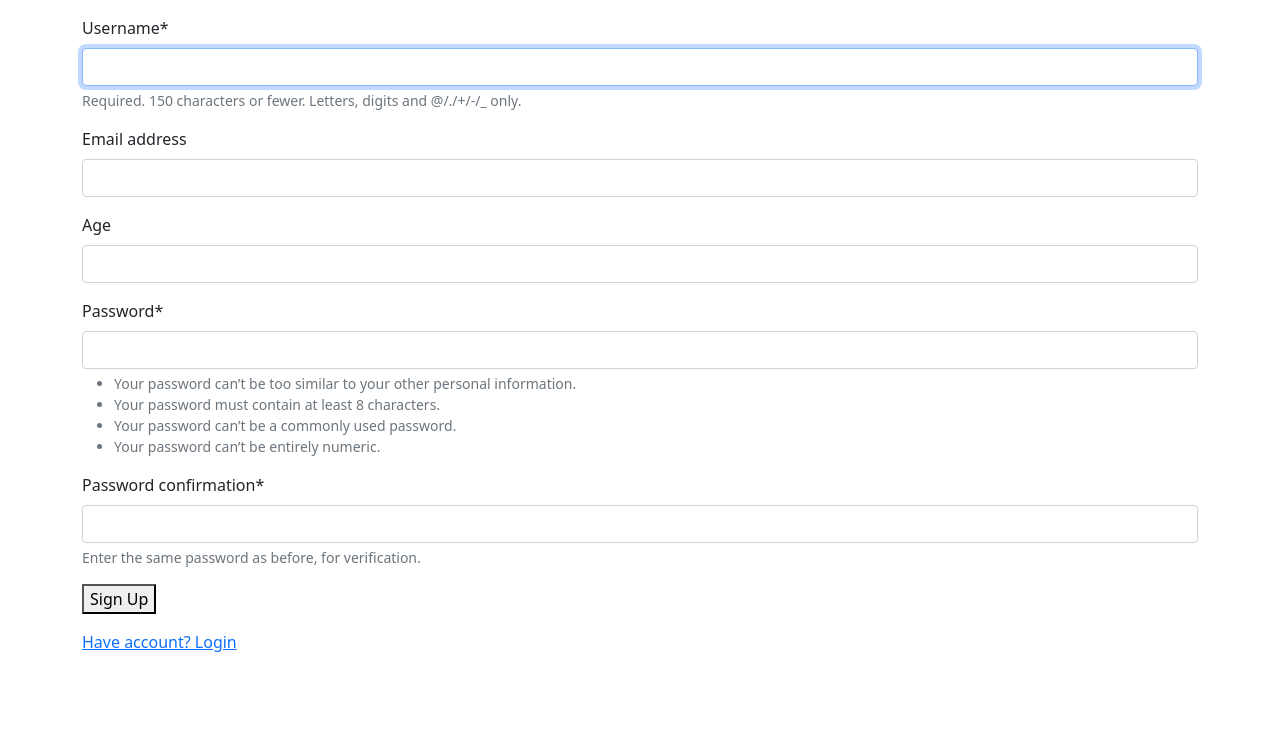
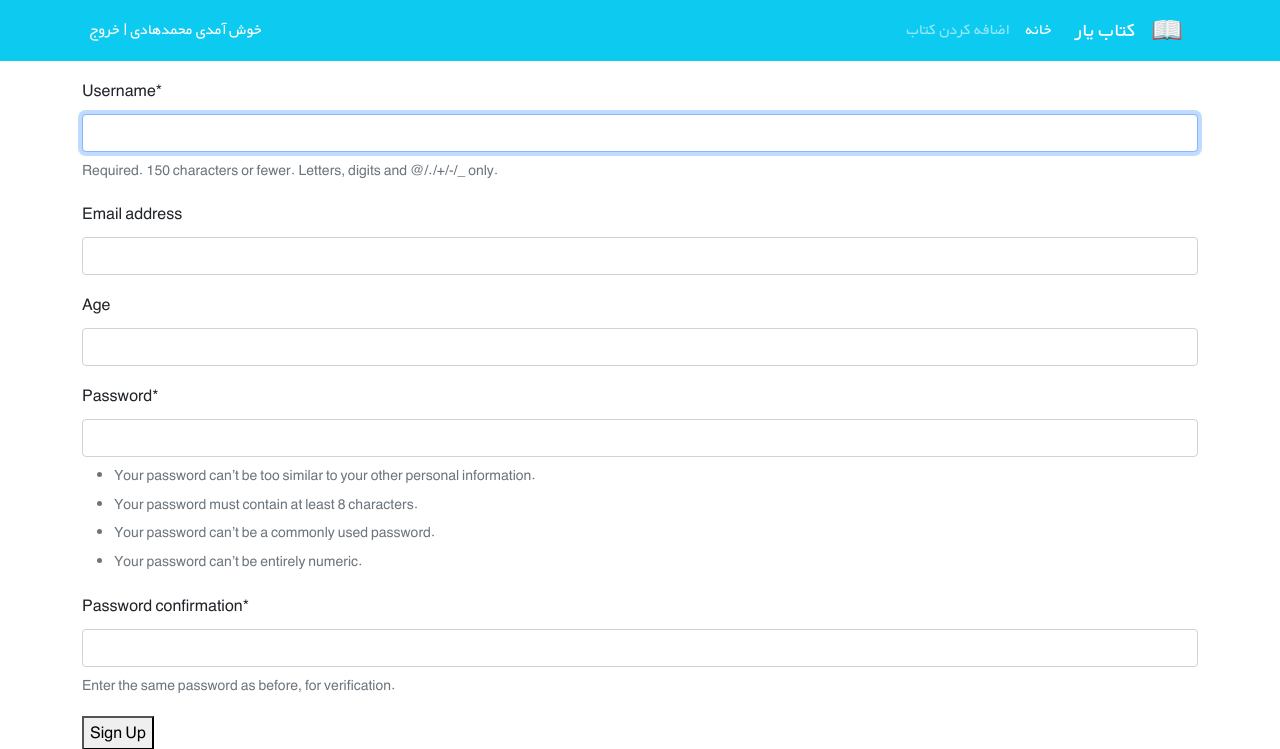
Before and after one commit to sheikh-python/bookstore, a Django app: page /accounts/signup/ in a window 1280 px wide. Shown: the top 749 px of the page. Before the commit the page ends 652 px from the top, so only its background shows below. Run offline with Django 5.2, Linux system fonts and the light colour scheme; some libraries are stand-ins or nearby versions.

Commit message:
change style and improve

```diff
--- a/templates/_base.html
+++ b/templates/_base.html
@@ -1,26 +1,48 @@
+{% load static %}
 <!DOCTYPE html>
 <html lang="en">
 <head>
-    <meta charset="UTF-8">
+    <!-- Required meta tags -->
+    <meta charset="utf-8">
+    <meta name="viewport" content="width=device-width, initial-scale=1">
+
     <!-- Bootstrap CSS -->
     <link href="https://cdn.jsdelivr.net/npm/bootstrap@5.1.3/dist/css/bootstrap.min.css" rel="stylesheet"
           integrity="sha384-1BmE4kWBq78iYhFldvKuhfTAU6auU8tT94WrHftjDbrCEXSU1oBoqyl2QvZ6jIW3" crossorigin="anonymous">
+
+    <link rel="stylesheet" href="{% static 'css/style.css' %}">
+
     <title>{% block title %}  {% endblock title %}</title>
 </head>
 <body>
+<nav class="navbar navbar-expand-lg navbar-dark bg-info" dir="rtl">
+    <div class="container">
+        <a class="navbar-brand" href="#">
+            <img src="icons/book.png" alt="" height="30"
+                 class="d-inline-block align-text-top">
+        </a>
+        <a class="navbar-brand mx-3" href="#">کتاب یار</a>
+        <button class="navbar-toggler" type="button" data-bs-toggle="collapse" data-bs-target="#navbarNavAltMarkup"
+                aria-controls="navbarNavAltMarkup" aria-expanded="false" aria-label="Toggle navigation">
+            <span class="navbar-toggler-icon"></span>
+        </button>
+        <div class="collapse navbar-collapse" id="navbarNavAltMarkup">
+            <div class="navbar-nav">
+                <a class="nav-link active" aria-current="page" href="#">خانه</a>
+                <a class="nav-link" href="#">اضافه کردن کتاب</a>
+            </div>
+        </div>
+        <div class="mx-2 text-white">خوش آمدی محمدهادی | <a class="link-light text-decoration-none" href="#">خروج</a></div>
+    </div>
+</nav>
+
 {% block content %}
 {% endblock content %}
-<!-- Optional JavaScript; choose one of the two! -->
 
-<!-- Option 1: Bootstrap Bundle with Popper -->
+
+<!-- Bootstrap JS -->
 <script src="https://cdn.jsdelivr.net/npm/bootstrap@5.1.3/dist/js/bootstrap.bundle.min.js"
         integrity="sha384-ka7Sk0Gln4gmtz2MlQnikT1wXgYsOg+OMhuP+IlRH9sENBO0LRn5q+8nbTov4+1p"
         crossorigin="anonymous"></script>
-
-<!-- Option 2: Separate Popper and Bootstrap JS -->
-<!--
-<script src="https://cdn.jsdelivr.net/npm/@popperjs/core@2.10.2/dist/umd/popper.min.js" integrity="sha384-7+zCNj/IqJ95wo16oMtfsKbZ9ccEh31eOz1HGyDuCQ6wgnyJNSYdrPa03rtR1zdB" crossorigin="anonymous"></script>
-<script src="https://cdn.jsdelivr.net/npm/bootstrap@5.1.3/dist/js/bootstrap.min.js" integrity="sha384-QJHtvGhmr9XOIpI6YVutG+2QOK9T+ZnN4kzFN1RtK3zEFEIsxhlmWl5/YESvpZ13" crossorigin="anonymous"></script>
--->
 </body>
 </html>
```
Also changed, not shown: books/templates/books/book_detail.html (+7 -2 lines), books/templates/books/book_list.html (+18 -4 lines), books/templatetags/book_tags.py (added, +8 -0 lines).
